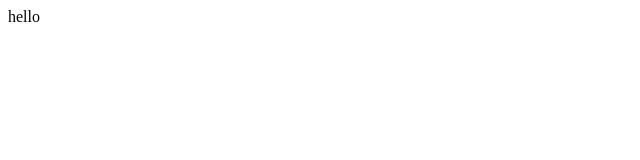
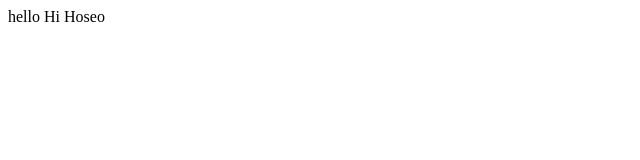
Before and after one commit to Jachmo/test01, a plain HTML site: page index.html in a window 1280 px wide. Shown: the full height of the page, 0-640 px from the left. Drawn offline with Linux system fonts and the light colour scheme.

Commit message:
호서전문학교 hi 추가

```diff
--- a/index.html
+++ b/index.html
@@ -1,5 +1,7 @@
 <html>
 <body>
 hello
+
+Hi Hoseo
 </body>
 </html>
```
